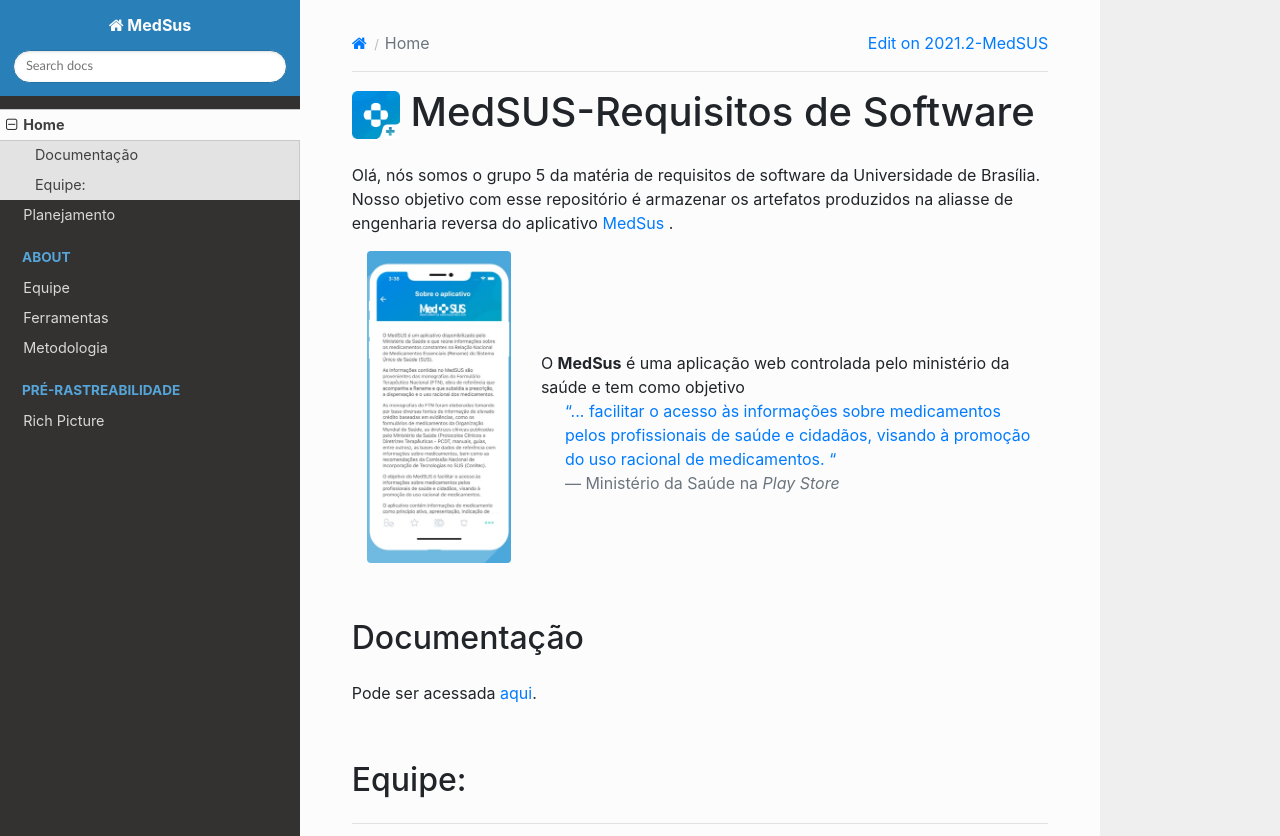
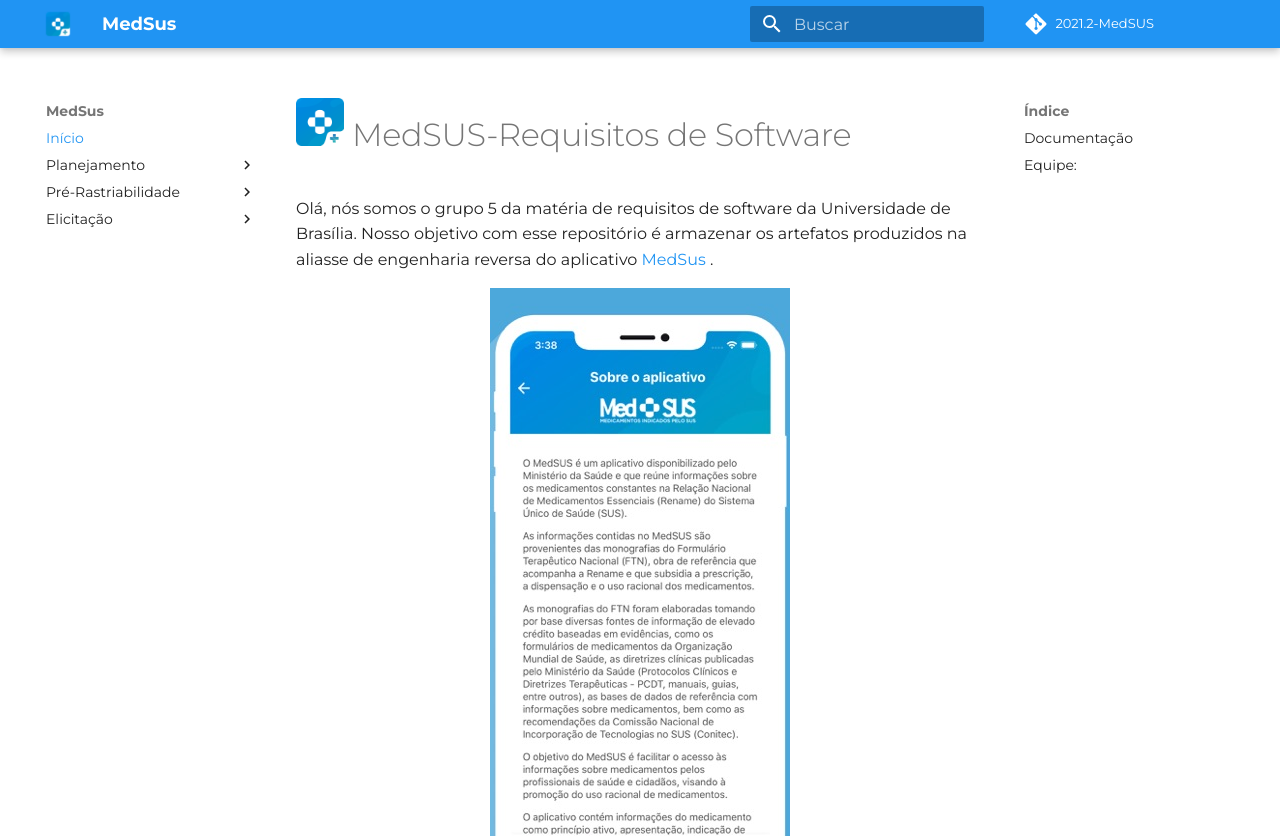
Before and after one commit to Requisitos-de-Software/2021.2-MedSUS, an MkDocs documentation site: the page built from docs/index.md, in a window 1280 px wide and 1400 px high, cut to the strip 0-836 px from the top of the window. Built offline with MkDocs 1.6.1 and Material for MkDocs 9.7.7, drawn with Linux system fonts in a browser that asks for light colours; nearby versions of some CDN libraries; some web fonts are replaced; comment, search, counter and statistics services are not loaded; some of the changed text lies outside the part shown.

Commit message:
Refactor and atualize mkdocs

```diff
--- a/mkdocs.yml
+++ b/mkdocs.yml
@@ -7,16 +7,26 @@ site_url: https://Requisitos-de-Software.github.io/2021.2-MedSUS
 repo_name: 2021.2-MedSUS
 repo_url: https://github.com/Requisitos-de-Software/2021.2-MedSUS
 
+theme:
+  name: 'material'
+  language: 'pt'
+  logo: 'assets/logo_medsus.png'
+  palette:
+    primary: 'blue'
+    accent: 'light blue'
+  font:
+    text: 'Montserrat'
+    code: 'sans-serif'
+
 # Content Menu
 nav:
-    - Home: index.md
-    - Planejamento: about/planning.md
-    - About:
-      - Equipe: about/authors.md
-      - Ferramentas: about/tools.md
-      - Metodologia: about/methodology.md
-    - Pré-rastreabilidade:
-      - Rich Picture: pre_traceability/rich_picture.md
-
-theme: readthedocs
-extra_css: [extra.css]
+  - Início: index.md
+  - Planejamento:
+    - Metodologia: about/methodology.md
+    - Autores: about/authors.md
+    - Ferramentas: about/tools.md
+  - Pré-Rastriabilidade:
+    - Rich Picture: pre_traceability/rich_picture.md
+  - Elicitação:
+    - Brainstorm: elicitation/Brainstorm.md
+    - Storytelling: elicitation/storytelling.md
```
Also changed, not shown: docs/about/authors.md (deleted).
